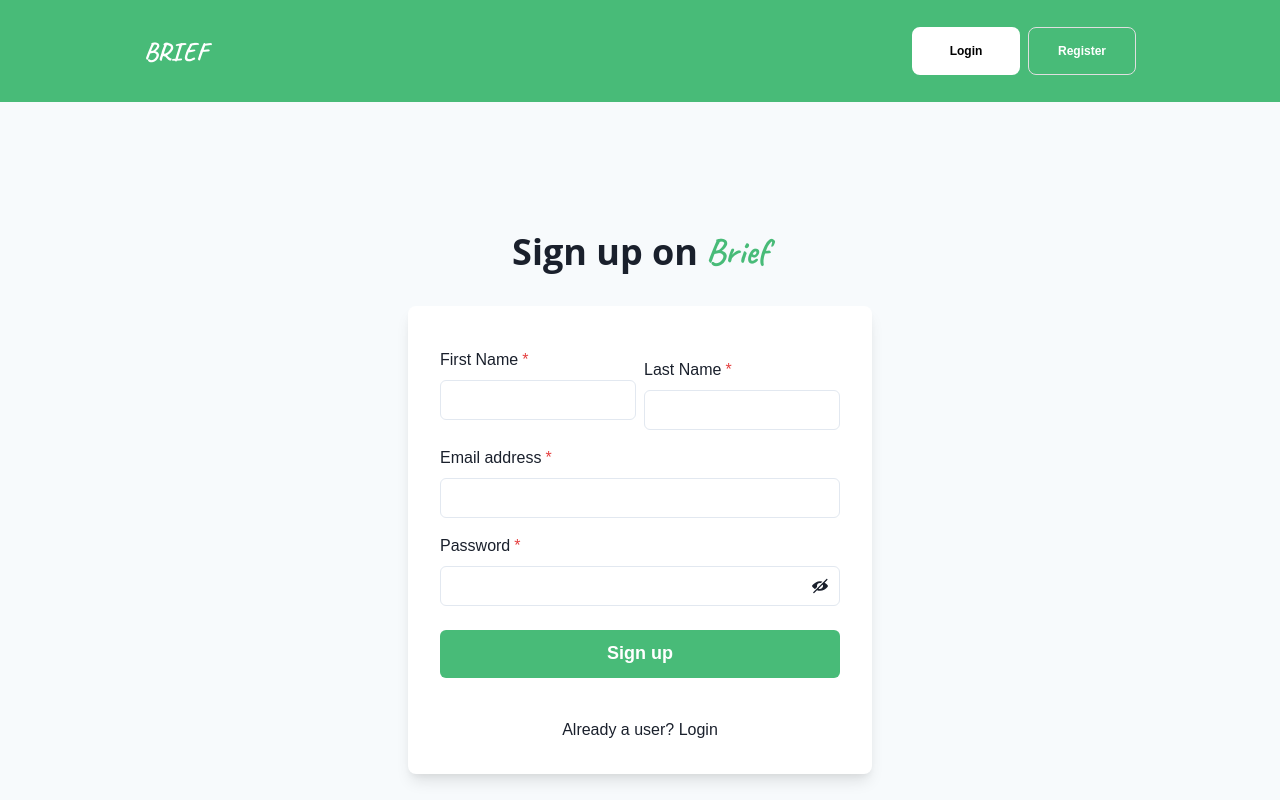
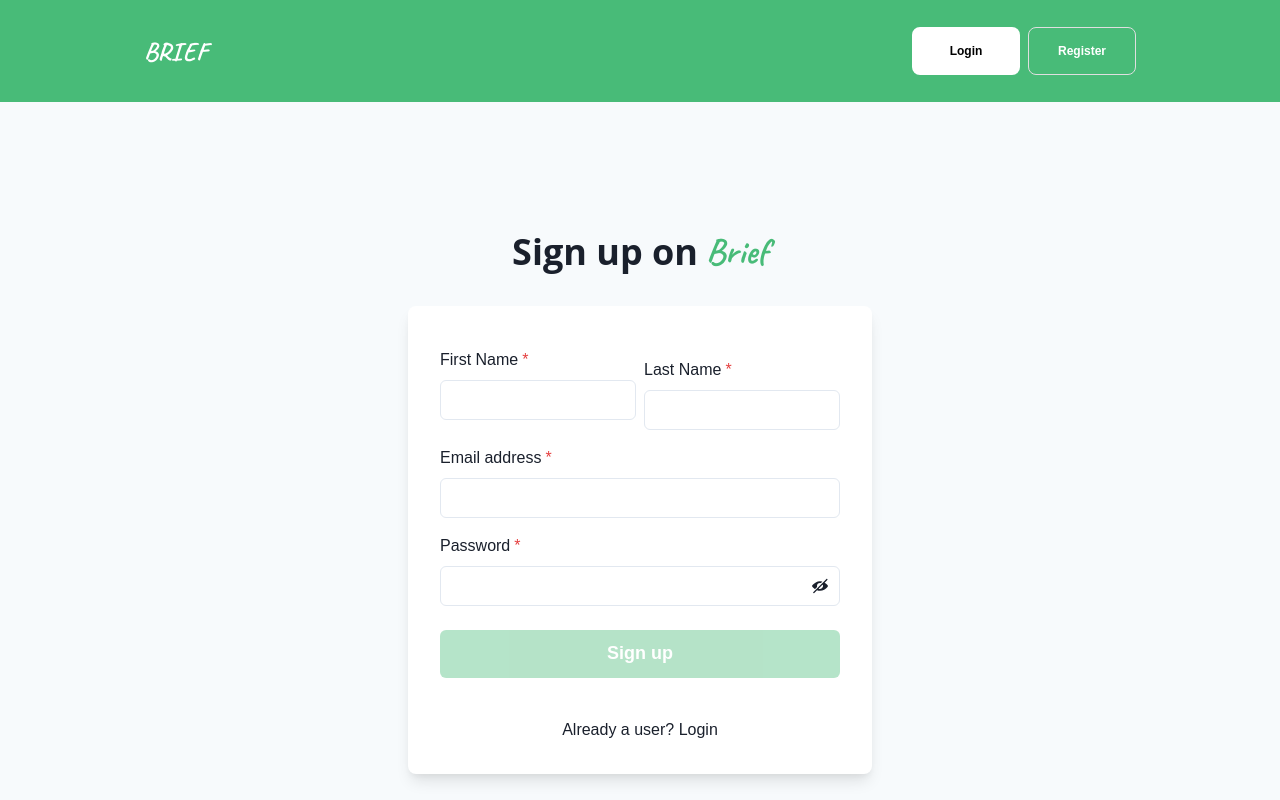
Before and after one commit to Dcrown97/Scissor_Frontend, a React (Create React App) app: page /register in a window 1280 px wide. Shown: the top 800 px of the page. Built offline with nearby package versions, Linux system fonts and the light colour scheme.

Commit message:
bug fixes

```diff
--- a/src/Auth/Component/LoginComponent.js
+++ b/src/Auth/Component/LoginComponent.js
@@ -25,6 +25,7 @@ function LoginComponent() {
     const toast = useToast();
     const { user, setUser } = useContext(UserContext);
     const [isLoading, setIsLoading] = useState(false);
+    const isFormValid = email !== '' && password !== '';
 
     const handleLogin = () => {
         setIsLoading(true);
@@ -128,6 +129,7 @@ function LoginComponent() {
                                     }}
                                     onClick={handleLogin}
                                     disabled={isLoading}
+                                    isDisabled={!isFormValid}
                                     >
                                     {isLoading ? <Spinner size="sm" color="white" /> : 'Sign in'}
                                     </Button>
--- a/src/Auth/Component/RegisterComponent.js
+++ b/src/Auth/Component/RegisterComponent.js
@@ -30,6 +30,7 @@ function RegisterComponent() {
     const navigate = useNavigate();
     const toast = useToast();
     const [isLoading, setIsLoading] = useState(false);
+    const isFormValid = firstName !== '' && lastName !== '' && email !== '' && password !== '';
 
     const handleRegister = () => {
         setIsLoading(true);
@@ -181,6 +182,7 @@ function RegisterComponent() {
                                         }}
                                     onClick={handleRegister}
                                     disabled={isLoading}
+                                    isDisabled={!isFormValid}
                                     >
                                     {isLoading ? <Spinner size="sm" color="white" /> : 'Sign up'}
                                     </Button>
```
